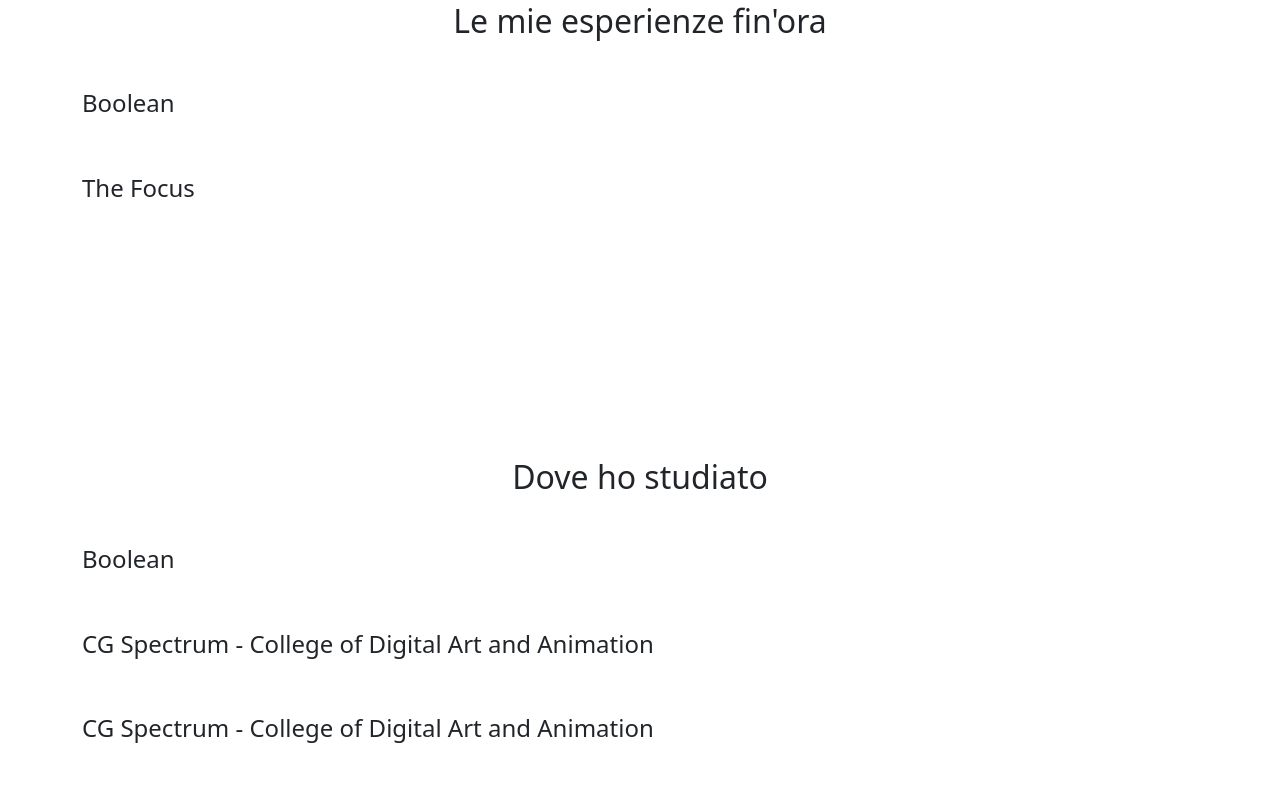
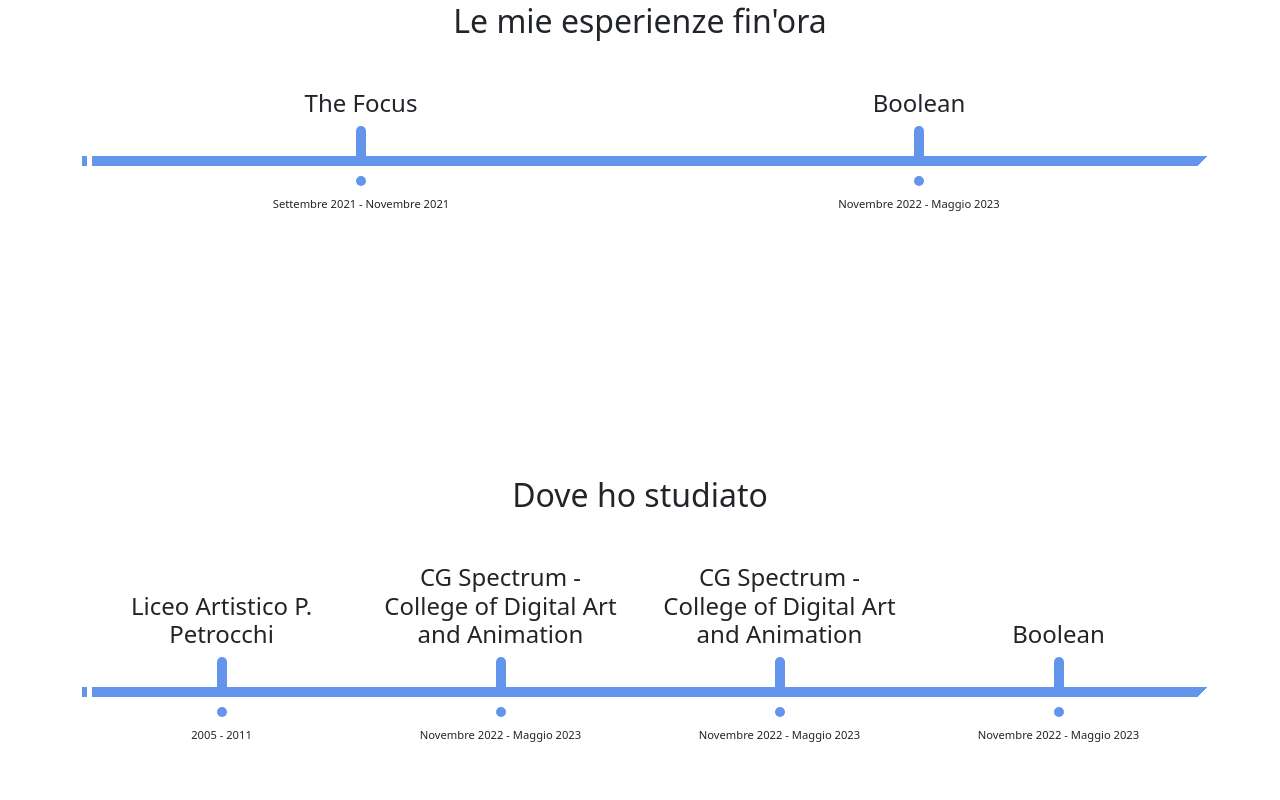
Before and after one commit to LorenzoNicco/LorenzoNicco.github.io, a Vue app: page /bio in a window 1280 px wide. Shown: the part 1240-2040 px from the top of the page. Built offline with nearby package versions, Linux system fonts and the light colour scheme.

Commit message:
Add timeline e pseudo classi

```diff
--- a/src/components/RoadmapSection.vue
+++ b/src/components/RoadmapSection.vue
@@ -8,17 +8,23 @@
 </script>
 
 <template>
-    <div class="col-8 mb-5">
-        <h4 data-bs-toggle="modal" :data-bs-target="'#'+data.id">{{ data.company }}</h4>
+    <div class="data-container col mb-5 d-flex flex-column align-items-center justify-content-end">
+        <h4 class="company-name" data-bs-toggle="modal" :data-bs-target="'#'+data.id">{{ data.company }}</h4>
+
+        <div class="vertical-line"></div>
+
+        <div class="horizontal-line"></div>
+
+        <div class="time-dot"></div>
+
+        <p class="duration-period">{{ data.duration }}</p>
 
         <!-- Modal -->
         <div class="modal fade" :id="data.id" tabindex="-1" aria-labelledby="exampleModalLabel" aria-hidden="true">
             <div class="modal-dialog modal-dialog-centered">
                 <div class="modal-content">
                     <div class="modal-header">
-                        <h2 class="modal-title fs-5" id="exampleModalLabel">{{ data.title }}</h2>
-
-                        <button type="button" class="btn-close" data-bs-dismiss="modal" aria-label="Close"></button>
+                        <h2 class="modal-title fs-3" id="exampleModalLabel">{{ data.title }}</h2>
                     </div>
 
                     <div class="modal-body">
@@ -49,5 +55,72 @@
 </template>
 
 <style lang="scss" scoped>
+    .data-container {
+        .company-name {
+            cursor: pointer;
+            text-align: center;
+            padding: 0 1rem;
+        }
+        .vertical-line {
+            width: 10px;
+            height: 30px;
+            background-color: cornflowerblue;
+            border-top-left-radius: 5px;
+            border-top-right-radius: 5px;
+        }
 
+        .horizontal-line {
+            width: 100%;
+            height: 10px;
+            background-color: cornflowerblue;
+        }
+
+        .time-dot {
+            width: 10px;
+            height: 10px;
+            border-radius: 50%;
+            margin: 10px 0;
+            background-color: cornflowerblue;
+        }
+
+        .duration-period {
+            text-align: center;
+            font-size: 0.7rem;
+        }
+    }
+
+    // Fine timeline
+    .data-container:last-child > .horizontal-line {
+        position: relative;
+    }
+
+    .data-container:last-child > .horizontal-line::after {
+        content: '';
+        position: absolute;
+        top: 0;
+        right: -10px;
+        height: 10px;
+        width: 10px;
+        background: linear-gradient(135deg, cornflowerblue 50%, rgba(255,255,255,1) 50%);;
+    }
+
+    // Inizio timeline
+    .data-container:nth-child(2) > .horizontal-line {
+        position: relative;
+    }
+
+    .data-container:nth-child(2) > .horizontal-line::before {
+        content: '';
+        position: absolute;
+        top: 0;
+        left: 5px;
+        height: 10px;
+        width: 5px;
+        background: white;
+    }
+
+    // modal
+    .modal-header {
+        background-color: orange;
+    }
 </style>
--- a/src/pages/AppBio.vue
+++ b/src/pages/AppBio.vue
@@ -10,6 +10,14 @@
                 data: {
                     experiences: [
                         {
+                            id: 'The-Focus',
+                            company: 'The Focus',
+                            title: '3D DMP Trainee',
+                            location: 'Remote',
+                            duration: 'Settembre 2021 - Novembre 2021',
+                            description: 'Corso teorico/pratico di 2 mesi durante il quale ho realizzato vari progetti di matte painting in 2d e 3d. Per la realizzazione di questi ho sfruttato i programmi Photoshop, Maya e Nuke'
+                        },
+                        {
                             id: 'Boolean-experience',
                             company: 'Boolean',
                             title: 'Jr Full Stack Web Developer Trainee',
@@ -17,23 +25,23 @@
                             duration: 'Novembre 2022 - Maggio 2023',
                             description: 'Corso teorico/pratico della durata di 6 mesi, durante il quale mi sono cimentato nella realizzazione di progetti ispirati a siti e web app realmente esistenti (ad esempio: WatsApp web, Spotify e Dropbox). I progetti realizzati durante il corso presentavano una difficoltà sempre crescente e delle scadenze variabili.'
                         },
-                        {
-                            id: 'The-Focus',
-                            company: 'The Focus',
-                            title: '3D DMP Trainee',
-                            location: 'Remote',
-                            duration: 'Settembre 2021 - Novembre 2021',
-                            description: 'Corso teorico/pratico di 2 mesi durante il quale ho realizzato vari progetti di matte painting in 2d e 3d. Per la realizzazione di questi ho sfruttato i programmi Photoshop, Maya e Nuke'
-                        },
                     ],
                     education: [
                         {
-                            id: 'Boolean-education',
-                            company: 'Boolean',
-                            title: 'Master in Web Development',
+                            id: 'Liceo-Petrocchi',
+                            company: 'Liceo Artistico P. Petrocchi',
+                            title: 'Diploma in Architettura e Arredamento',
+                            location: 'Pistoia',
+                            duration: '2005 - 2011',
+                            description: 'Diploma di maturità ottenuta nell\'indirizzo di studi di Architettura e Arredamento' //correggere
+                        },
+                        {
+                            id: 'CG-Spectrum-certificate',
+                            company: 'CG Spectrum - College of Digital Art and Animation',
+                            title: 'Introduction to Concept Art & Illustration',
                             location: 'Remoto',
-                            duration: 'Novembre 2022 - Maggio 2023',
-                            description: 'Percorso di studi intensivo di 700 ore, finalizzato all\'apprendimento degli strumenti necessari allo sviluppo di siti e applicazioni web.'
+                            duration: 'Novembre 2022 - Maggio 2023', //correggere
+                            description: 'Percorso di studi intensivo di 700 ore, finalizzato all\'apprendimento degli strumenti necessari allo sviluppo di siti e applicazioni web.' //correggere
                         },
                         {
                             id: 'CG-Spectrum-diploma',
@@ -44,20 +52,12 @@
                             description: 'Percorso di studi intensivo di 700 ore, finalizzato all\'apprendimento degli strumenti necessari allo sviluppo di siti e applicazioni web.' //correggere
                         },
                         {
-                            id: 'CG-Spectrum-certificate',
-                            company: 'CG Spectrum - College of Digital Art and Animation',
-                            title: 'Introduction to Concept Art & Illustration',
+                            id: 'Boolean-education',
+                            company: 'Boolean',
+                            title: 'Master in Web Development',
                             location: 'Remoto',
-                            duration: 'Novembre 2022 - Maggio 2023', //correggere
-                            description: 'Percorso di studi intensivo di 700 ore, finalizzato all\'apprendimento degli strumenti necessari allo sviluppo di siti e applicazioni web.' //correggere
-                        },
-                        {
-                            id: 'Liceo-Petrocchi',
-                            company: 'Liceo Artistico P. Petrocchi',
-                            title: 'Diploma in Architettura e Arredamento',
-                            location: 'Pistoia',
-                            duration: '2005 - 2011',
-                            description: 'Diploma di maturità ottenuta nell\'indirizzo di studi di Architettura e Arredamento' //correggere
+                            duration: 'Novembre 2022 - Maggio 2023',
+                            description: 'Percorso di studi intensivo di 700 ore, finalizzato all\'apprendimento degli strumenti necessari allo sviluppo di siti e applicazioni web.'
                         },
                     ]
                 }
@@ -94,18 +94,18 @@
         </section>
 
         <section id="experiences" class="container my-section-padding">
-            <div class="row">
+            <div class="row g-0">
                 <h2 class="col-12 text-center mb-5">Le mie esperienze fin'ora</h2>
 
                 <RoadmapSection
-                v-for="data in data.experiences"
-                :data="data"
+                 v-for="data in data.experiences"
+                 :data="data"
                 />
             </div>
         </section>
 
         <section id="education" class="container my-section-padding">
-            <div class="row">
+            <div class="row g-0">
                 <h2 class="col-12 text-center mb-5">Dove ho studiato</h2>
 
                 <RoadmapSection
```
